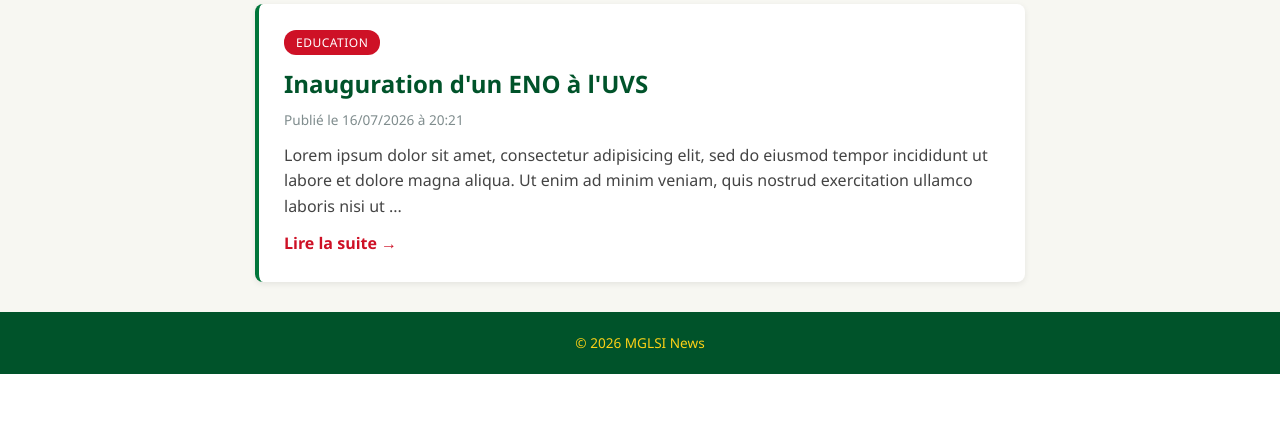
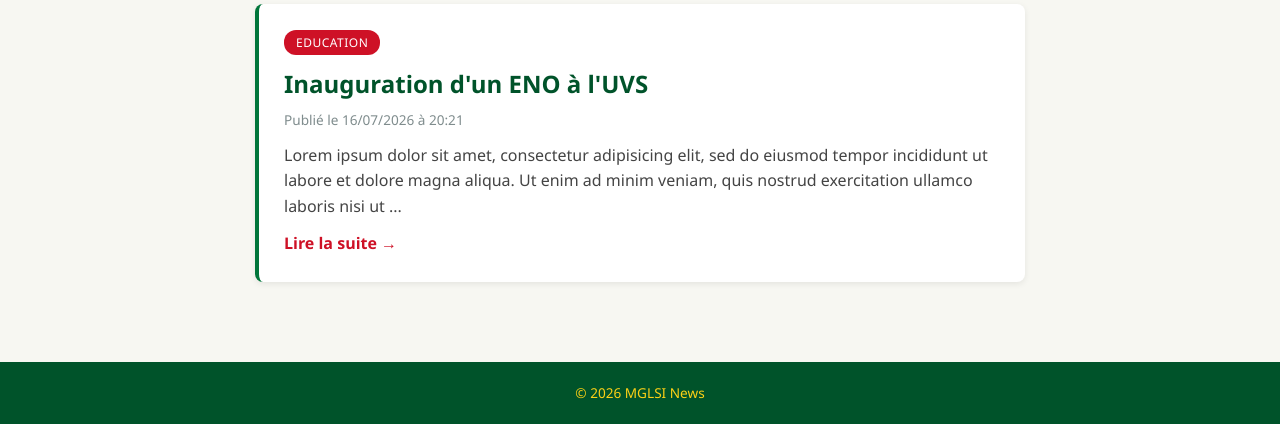
Before and after one commit to Malick2NIANG/ArchiLogiciel, a PHP site: page / in a window 1280 px wide. Shown: the part 1390-1814 px from the top of the page. Before the commit the page ends 1764 px from the top, so only its background shows below. Run offline with PHP 8.4, Linux system fonts and the light colour scheme; data comes from the database, SQL or seed files in the repository.

Commit message:
Fix : footer collé en bas de la fenêtre

```diff
--- a/css/style.css
+++ b/css/style.css
@@ -144,3 +144,15 @@ footer {
     font-size: 0.85rem;
     margin-top: 30px;
 }
+
+/* Footer toujours collé en bas de la fenêtre, même si la page est courte */
+body {
+    display: flex;
+    flex-direction: column;
+    min-height: 100vh;
+}
+
+main {
+    flex: 1;
+    width: 100%;
+}
```
